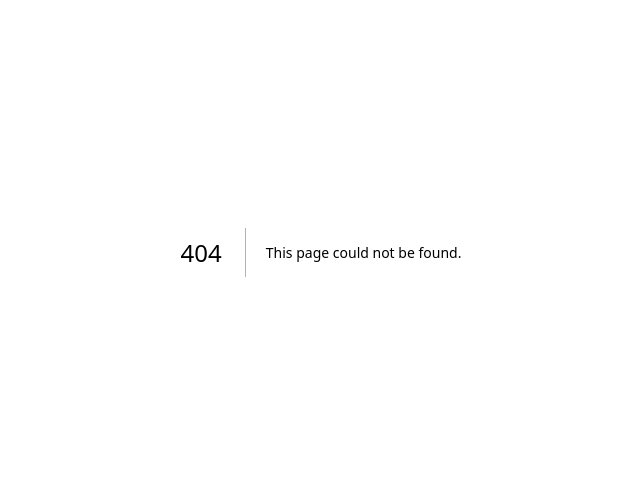
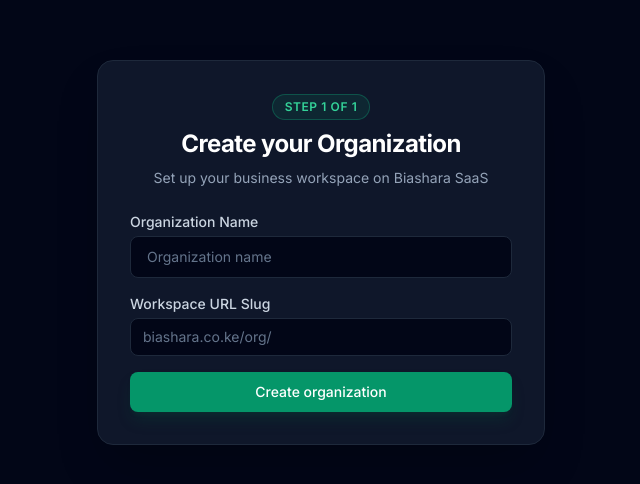
Before and after one commit to crnjihia/bizdesk-crm, a Next.js app: page /onboarding in a window 1280 px wide. Before the commit this address had no page. Shown: the part 148-632 px from the top of the page, without its empty margins (319-959 px from the left). Built offline with nearby package versions, Linux system fonts and the light colour scheme.

Commit message:
feat(auth): add onboarding flow for organization creation

```diff
--- /dev/null
+++ b/src/app/(auth)/onboarding/page.tsx
@@ -0,0 +1,107 @@
+'use client';
+
+import { useState } from 'react';
+import { useRouter } from 'next/navigation';
+import { generateSlug } from '@/lib/slug';
+
+export default function OnboardingPage() {
+  const router = useRouter();
+  const [name, setName] = useState('');
+  const [slug, setSlug] = useState('');
+  const [loading, setLoading] = useState(false);
+  const [error, setError] = useState('');
+
+  const handleNameChange = (val: string) => {
+    setName(val);
+    setSlug(generateSlug(val));
+  };
+
+  const handleSubmit = async (e: React.FormEvent) => {
+    e.preventDefault();
+    if (!name.trim()) return;
+    setLoading(true);
+    setError('');
+
+    try {
+      const res = await fetch('/api/onboarding/create', {
+        method: 'POST',
+        headers: { 'Content-Type': 'application/json' },
+        body: JSON.stringify({ name: name.trim(), slug }),
+      });
+
+      if (!res.ok) {
+        const data = await res.json();
+        throw new Error(data.error || 'Failed to create organization');
+      }
+
+      const data = await res.json();
+      router.push(`/org/${data.slug}/dashboard`);
+    } catch (err: any) {
+      setError(err.message || 'Something went wrong');
+    } finally {
+      setLoading(false);
+    }
+  };
+
+  return (
+    <main className="min-h-screen flex items-center justify-center p-4 bg-slate-950 text-slate-100">
+      <div className="w-full max-w-md p-8 rounded-2xl bg-slate-900 border border-slate-800 shadow-2xl space-y-6">
+        <div className="text-center space-y-2">
+          <div className="inline-flex items-center gap-2 px-3 py-1 rounded-full border border-emerald-500/30 bg-emerald-500/10 text-emerald-400 text-xs font-semibold uppercase tracking-wider">
+            Step 1 of 1
+          </div>
+          <h1 className="text-2xl font-bold tracking-tight text-white">Create your Organization</h1>
+          <p className="text-sm text-slate-400">Set up your business workspace on Biashara SaaS</p>
+        </div>
+
+        {error && (
+          <div className="p-3 rounded-lg bg-red-950/50 border border-red-800 text-red-300 text-sm">
+            {error}
+          </div>
+        )}
+
+        <form onSubmit={handleSubmit} className="space-y-4">
+          <div>
+            <label htmlFor="name" className="block text-sm font-medium text-slate-300 mb-1">
+              Organization Name
+            </label>
+            <input
+              id="name"
+              type="text"
+              placeholder="Organization name"
+              value={name}
+              onChange={(e) => handleNameChange(e.target.value)}
+              required
+              className="w-full px-4 py-2.5 rounded-lg bg-slate-950 border border-slate-800 text-white placeholder-slate-500 focus:outline-none focus:ring-2 focus:ring-emerald-500 text-sm"
+            />
+          </div>
+
+          <div>
+            <label htmlFor="slug" className="block text-sm font-medium text-slate-300 mb-1">
+              Workspace URL Slug
+            </label>
+            <div className="flex items-center rounded-lg bg-slate-950 border border-slate-800 px-3 py-2 text-sm text-slate-400">
+              <span className="text-slate-500">biashara.co.ke/org/</span>
+              <input
+                id="slug"
+                type="text"
+                value={slug}
+                onChange={(e) => setSlug(e.target.value)}
+                required
+                className="bg-transparent text-emerald-400 focus:outline-none ml-1 w-full font-mono text-sm"
+              />
+            </div>
+          </div>
+
+          <button
+            type="submit"
+            disabled={loading}
+            className="w-full py-2.5 rounded-lg bg-emerald-600 hover:bg-emerald-500 text-white font-medium transition text-sm shadow-lg shadow-emerald-900/30 disabled:opacity-50"
+          >
+            {loading ? 'Creating...' : 'Create organization'}
+          </button>
+        </form>
+      </div>
+    </main>
+  );
+}
--- /dev/null
+++ b/src/app/api/onboarding/create/route.ts
@@ -0,0 +1,70 @@
+import { NextResponse } from 'next/server';
+import prisma from '@/lib/prisma';
+import { auth } from '@/lib/auth';
+import { generateSlug } from '@/lib/slug';
+
+export async function POST(request: Request) {
+  try {
+    const body = await request.json();
+    const { name, slug: rawSlug } = body;
+
+    if (!name || typeof name !== 'string') {
+      return NextResponse.json({ error: 'Organization name is required' }, { status: 400 });
+    }
+
+    const session = await auth();
+    let userEmail = session?.user?.email;
+
+    // Fallback for test / dev environments
+    if (!userEmail) {
+      userEmail = 'test-owner@biashara.co.ke';
+    }
+
+    let user = await prisma.user.findUnique({
+      where: { email: userEmail },
+    });
+
+    if (!user) {
+      user = await prisma.user.create({
+        data: {
+          email: userEmail,
+          name: session?.user?.name || name,
+        },
+      });
+    }
+
+    const slug = rawSlug ? generateSlug(rawSlug) : generateSlug(name);
+
+    // Verify slug uniqueness
+    const existing = await prisma.organization.findUnique({
+      where: { slug },
+    });
+
+    const finalSlug = existing ? `${slug}-${Date.now().toString().slice(-4)}` : slug;
+
+    const org = await prisma.organization.create({
+      data: {
+        name,
+        slug: finalSlug,
+        plan: 'free',
+        memberships: {
+          create: {
+            userId: user.id,
+            role: 'owner',
+          },
+        },
+      },
+    });
+
+    const response = NextResponse.json({
+      id: org.id,
+      name: org.name,
+      slug: org.slug,
+    });
+
+    response.cookies.set('orgId', org.id, { path: '/', httpOnly: false });
+    return response;
+  } catch (error: any) {
+    return NextResponse.json({ error: error.message || 'Failed to create organization' }, { status: 500 });
+  }
+}
--- /dev/null
+++ b/src/lib/slug.ts
@@ -0,0 +1,8 @@
+export function generateSlug(name: string): string {
+  return name
+    .toLowerCase()
+    .trim()
+    .replace(/[^\w\s-]/g, '')
+    .replace(/[\s_-]+/g, '-')
+    .replace(/^-+|-+$/g, '');
+}
```
